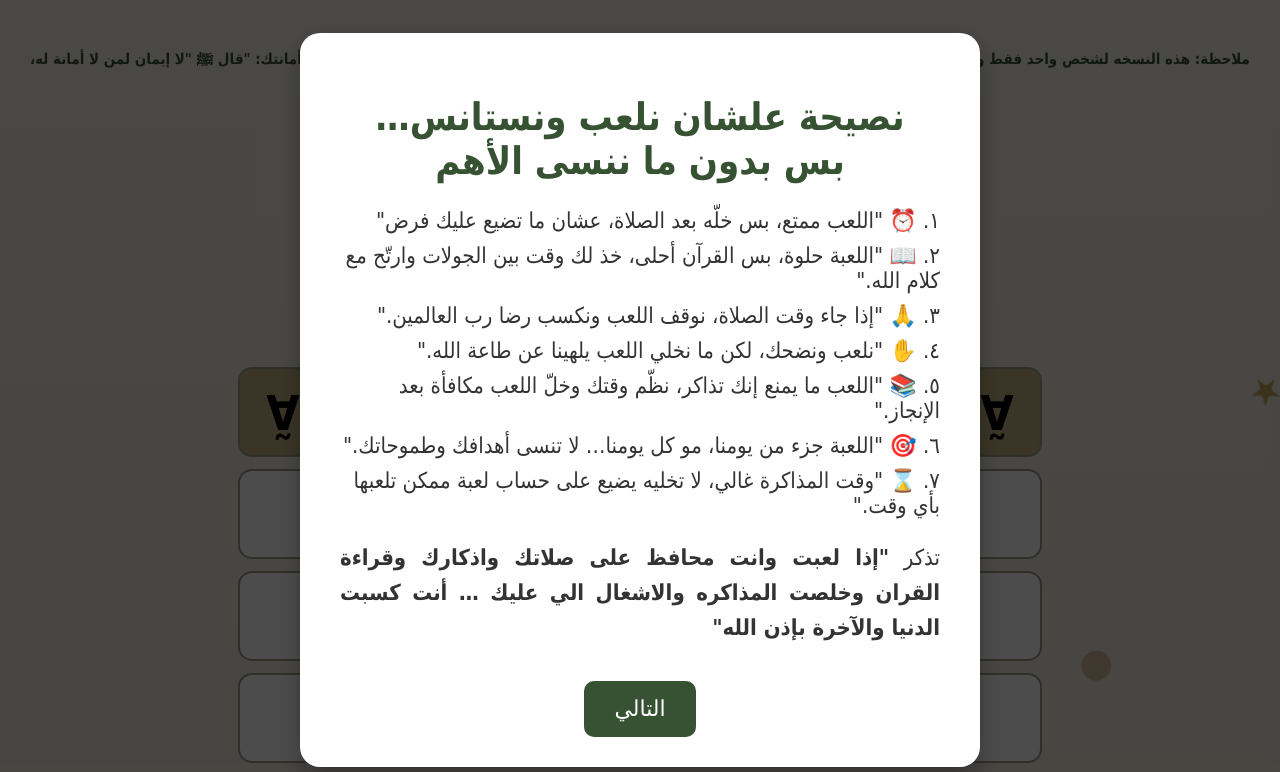
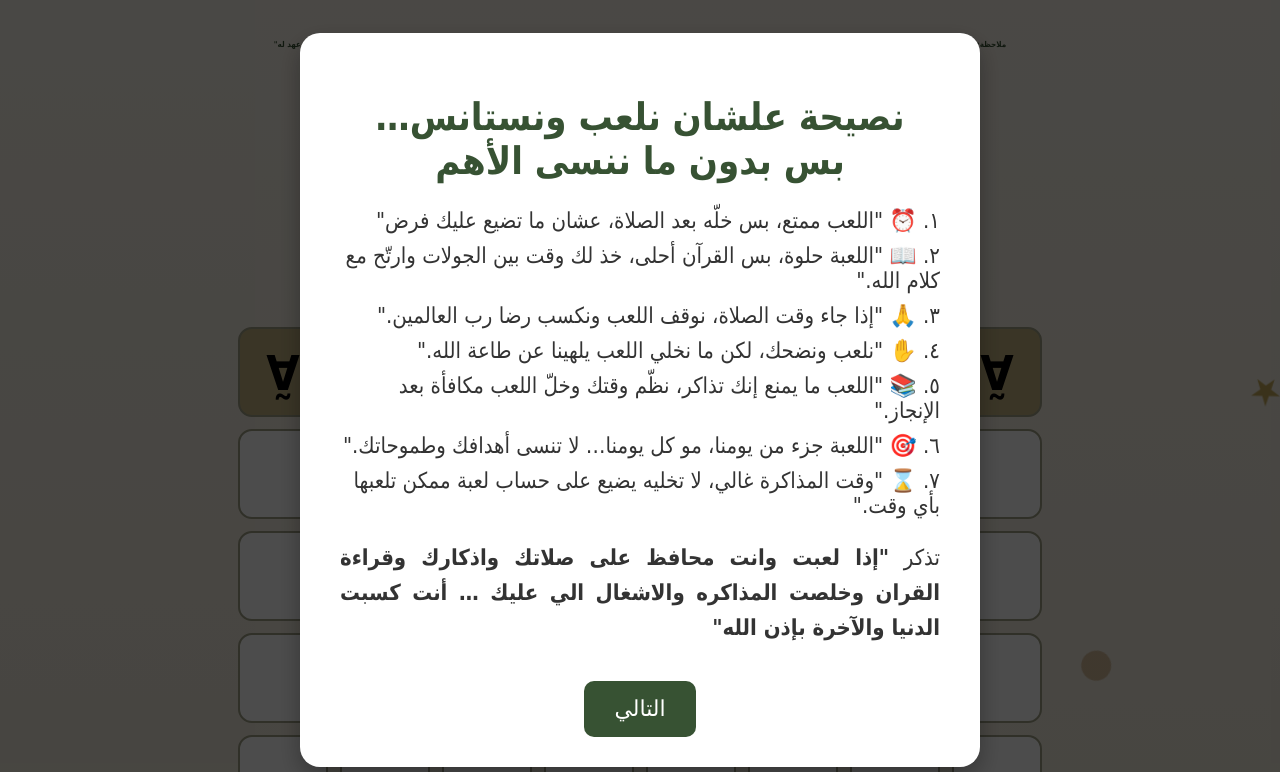
Before and after one commit to hhdhdjgjk/New-pro, a plain HTML site: page index.html in a window 1280 px wide. Shown: the top 772 px of the page. Drawn offline with Linux system fonts and the light colour scheme.

Commit message:
Update index.html

```diff
--- a/index.html
+++ b/index.html
@@ -17,8 +17,8 @@
 
     h3{
     color: #375233;
-    font-size: 15px;
-    margin-bottom: 30px;
+    font-size: 8px;
+    margin-bottom: 15px;
     display: block;
   }
 
```
